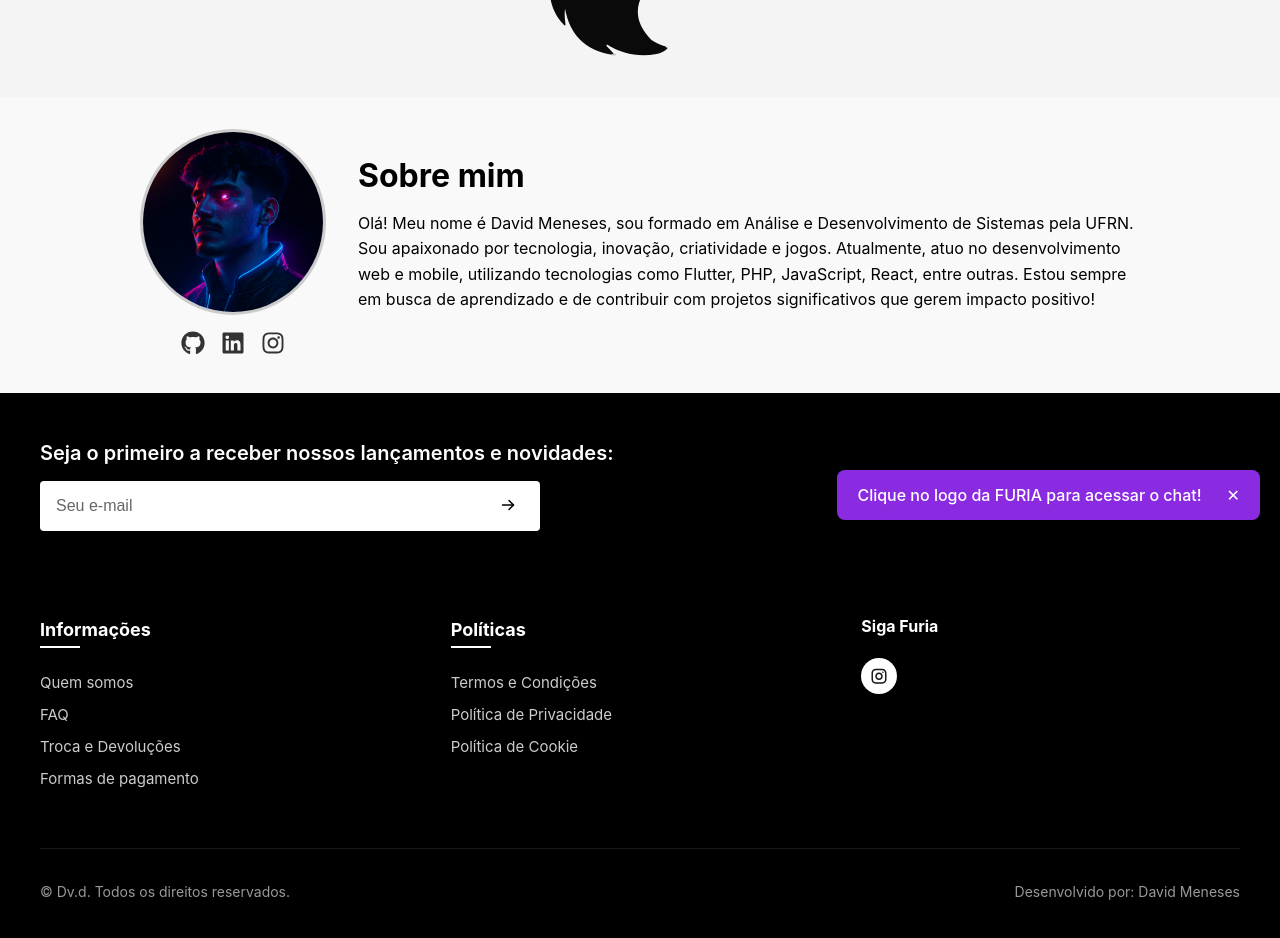
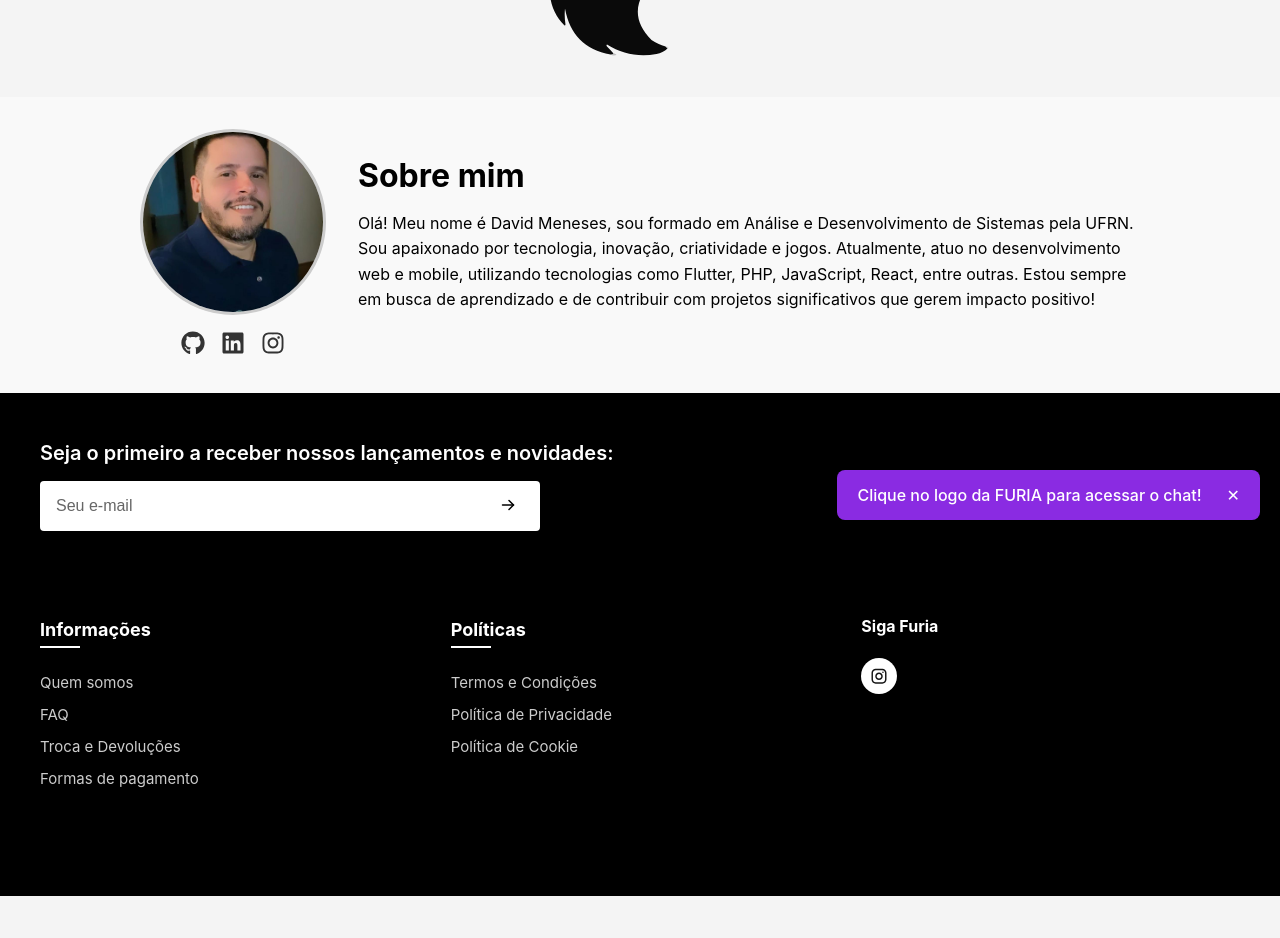
Before and after one commit to DvdMeneses/chat-bot, a React (Create React App) app: page / in a window 1280 px wide. Shown: the part 260-1198 px from the top of the page. After the commit the page ends 1156 px from the top, so only its background shows below. Built offline with nearby package versions, Linux system fonts and the light colour scheme.

Commit message:
fix: muda textos

```diff
--- a/src/components/about/aboutMe.js
+++ b/src/components/about/aboutMe.js
@@ -8,13 +8,13 @@ export default function AboutMe() {
             <div className="container">
                 <div className="left-side">
                     <img
-                        src={process.env.PUBLIC_URL + "/assets/333.png"}
-                        alt="David Meneses"
+                        src={process.env.PUBLIC_URL + "/assets/foto_michael.jpeg"}
+                        alt="Michael Meneses"
                         className="profile-photo"
                     />
                     <div className="social-links">
                         <a
-                            href="https://github.com/DvdMeneses"
+                            href="https://github.com/MichaelMeneses"
                             target="_blank"
                             rel="noopener noreferrer"
                             aria-label="GitHub"
@@ -22,7 +22,7 @@ export default function AboutMe() {
                             <FaGithub />
                         </a>
                         <a
-                            href="9https://www.linkedin.com/in/david-meneses-9b5157233/"
+                            href="https://www.linkedin.com/in/michael-meneses-b97513268/"
                             target="_blank"
                             rel="noopener noreferrer"
                             aria-label="LinkedIn"
@@ -30,7 +30,7 @@ export default function AboutMe() {
                             <FaLinkedin />
                         </a>
                         <a
-                            href="https://www.linkedin.com/in/david-meneses-9b5157233"
+                            href="https://www.linkedin.com/in/michael-meneses-b97513268/"
                             target="_blank"
                             rel="noopener noreferrer"
                             aria-label="Instagram"
--- a/src/components/footer/Footer.js
+++ b/src/components/footer/Footer.js
@@ -28,7 +28,7 @@ export const Footer = () => {
                     <FooterMenu title="Políticas" items={policyMenuItems} />
                     <SocialLinks />
                 </div>
-        <Copyright />
+                {/* <Copyright /> */}
             </div>
         </footer>
     );
```
Also changed, not shown: public/assets/foto_michael.jpeg (added). Lines whose indentation alone changed are shown as unchanged.
